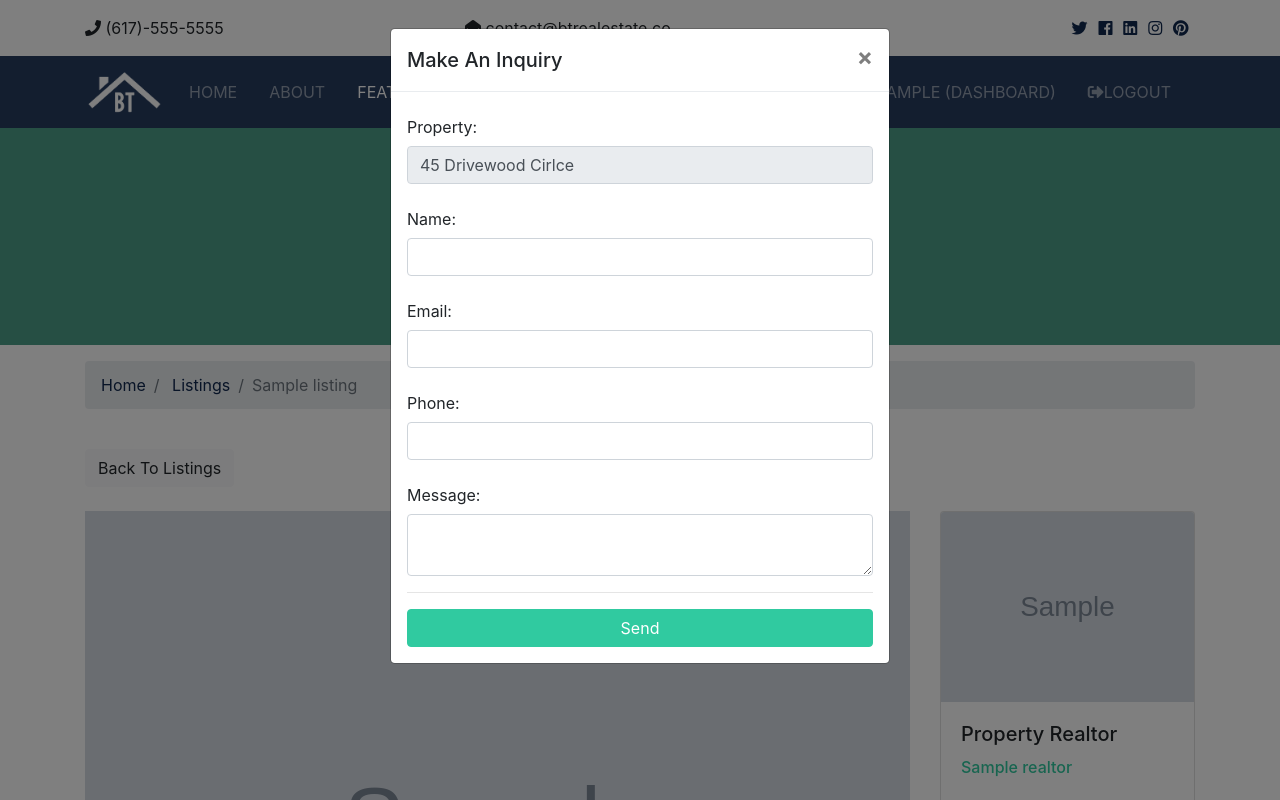
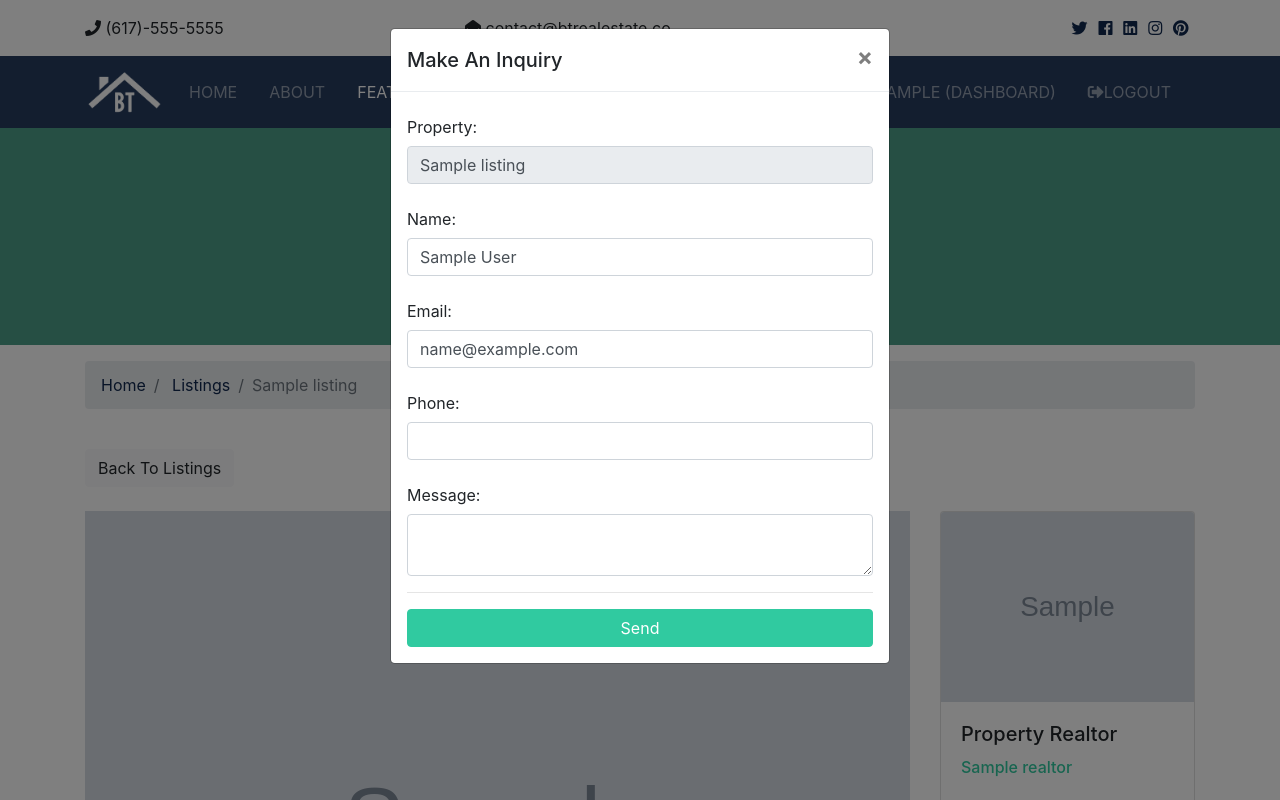
Before and after one commit to sserges/btre_project, a Django app: page /listings/1 in a window 1280 px wide, after a click on "Make An Inquiry". Run offline with Django 3.2, Linux system fonts and the light colour scheme; a user stored in the database is signed in; tables that the repository leaves empty hold one stand-in row (values such as "Sample post"); grey boxes marked "Sample" are stand-in pictures; some libraries are stand-ins or nearby versions.

Commit message:
Contact Form Prep

```diff
--- a/btre/urls.py
+++ b/btre/urls.py
@@ -7,5 +7,6 @@ urlpatterns = [
     path('', include('pages.urls')),
     path('listings/', include('listings.urls')),
     path('accounts/', include('accounts.urls')),
+    path('contacts/', include('contacts.urls')),
     path('admin/', admin.site.urls),
 ] + static(settings.MEDIA_URL, document_root=settings.MEDIA_ROOT)
--- /dev/null
+++ b/contacts/urls.py
@@ -0,0 +1,7 @@
+from django.urls import path
+
+from . import views
+
+urlpatterns = [
+    path('contact', views.contact, name='contact')
+]
--- a/contacts/views.py
+++ b/contacts/views.py
@@ -1,3 +1,4 @@
 from django.shortcuts import render
 
-# Create your views here.
+def contact(request):
+    pass
--- a/templates/listings/listing.html
+++ b/templates/listings/listing.html
@@ -175,18 +175,42 @@
             </button>
             </div>
             <div class="modal-body">
-            <form>
+            <form action="{% url 'contact' %}" method="POST">
+                {% csrf_token %}
+                {% if user.is_authenticated %}
+                    <input type="hidden" name="user_id" value="{{ user.id }}" />
+                {% else %}
+                <input type="hidden" name="user_id" value="0" />
+                {% endif %}
+                <input type="hidden" name="realtor_email" value="{{ listing.realtor.email }}" />
+                <input type="hidden" name="listing_id" value="{{ listing.id }}" />
                 <div class="form-group">
                 <label for="property_name" class="col-form-label">Property:</label>
-                <input type="text" name="listing" class="form-control" value="45 Drivewood Cirlce" disabled>
+                <input type="text" name="listing" class="form-control" value="{{ listing.title }}" disabled>
                 </div>
                 <div class="form-group">
                 <label for="name" class="col-form-label">Name:</label>
-                <input type="text" name="name" class="form-control" required>
+                <input
+                    type="text"
+                    name="name"
+                    class="form-control"
+                    {% if user.is_authenticated %}
+                        value="{{ user.first_name }} {{ user.last_name }}"
+                    {% endif %}
+                    required
+                />
                 </div>
                 <div class="form-group">
                 <label for="email" class="col-form-label">Email:</label>
-                <input type="email" name="email" class="form-control" required>
+                <input
+                    type="email"
+                    name="email"
+                    class="form-control"
+                    {% if user.is_authenticated %}
+                        value="{{ user.email }}"
+                    {% endif %}
+                    required
+                />
                 </div>
                 <div class="form-group">
                 <label for="phone" class="col-form-label">Phone:</label>
```
